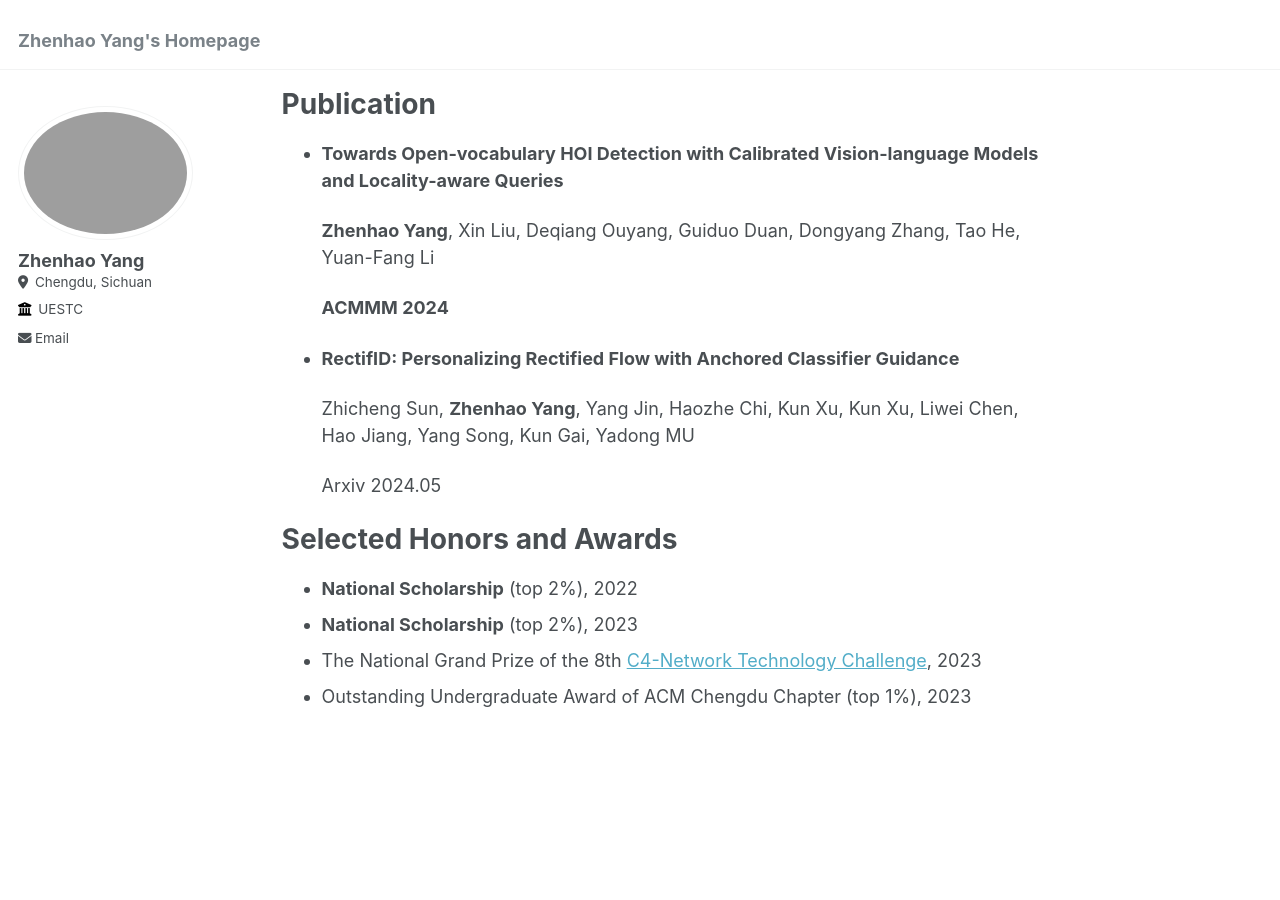
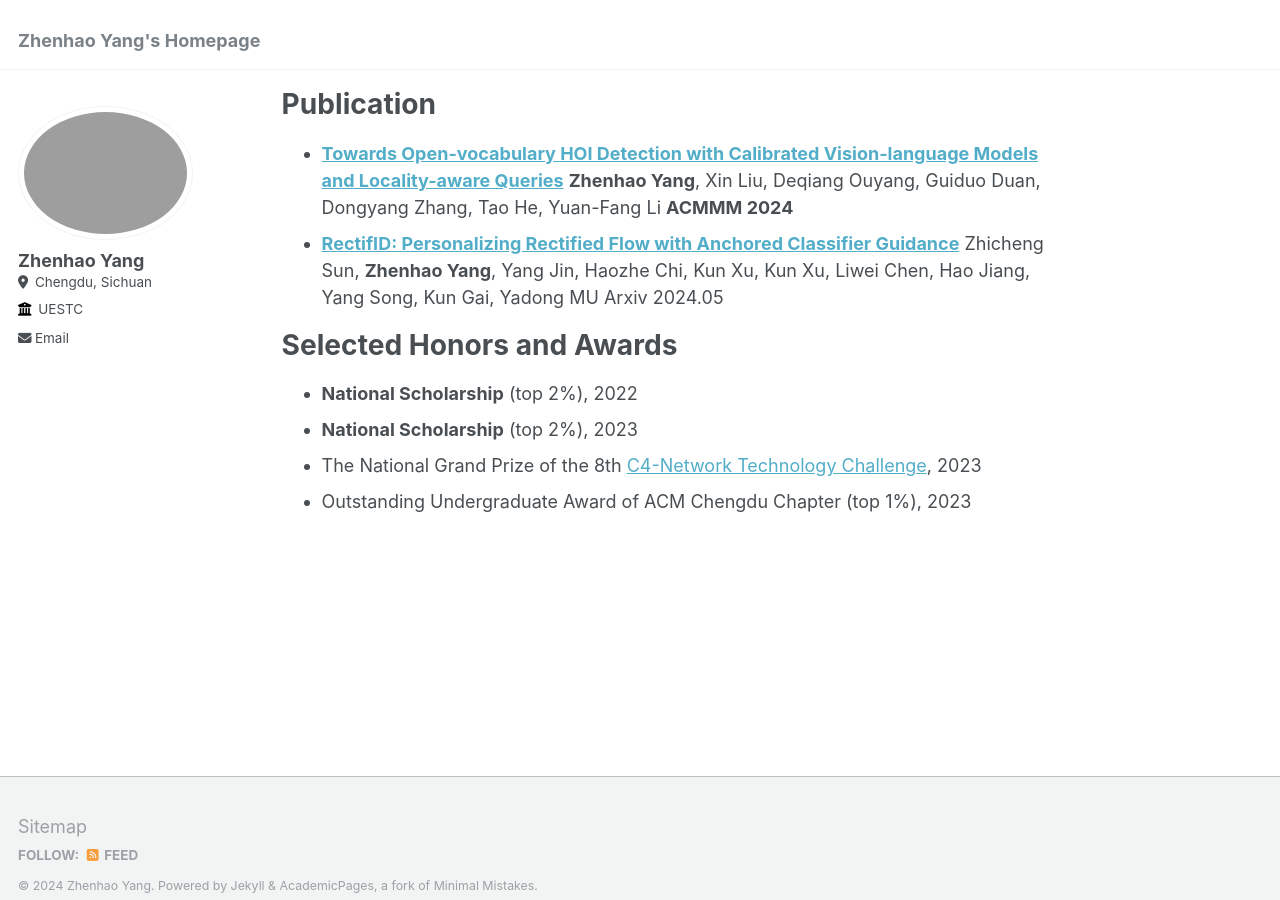
Before and after one commit to JeffreyYzh/JeffreyYzh.github.io, a Jekyll site: the page built from _pages/about.md, in a window 1280 px wide and 900 px high, scrolled down 456 px. Built offline with Jekyll 4.4.1, drawn with Linux system fonts in a browser that asks for light colours; part of the change alters nothing that is shown.

```diff
--- a/_pages/about.md
+++ b/_pages/about.md
@@ -18,15 +18,11 @@ Education
 
 Publication
 ======
-* **Towards Open-vocabulary HOI Detection with Calibrated Vision-language Models and Locality-aware Queries**
-
+* [**Towards Open-vocabulary HOI Detection with Calibrated Vision-language Models and Locality-aware Queries**]()
   **Zhenhao Yang**, Xin Liu, Deqiang Ouyang, Guiduo Duan, Dongyang Zhang, Tao He, Yuan-Fang Li
-
   **ACMMM 2024**
-* **RectifID: Personalizing Rectified Flow with Anchored Classifier Guidance**
-
+* [**RectifID: Personalizing Rectified Flow with Anchored Classifier Guidance**](https://arxiv.org/pdf/2405.14677)
   Zhicheng Sun, **Zhenhao Yang**, Yang Jin, Haozhe Chi, Kun Xu, Kun Xu, Liwei Chen, Hao Jiang, Yang Song, Kun Gai, Yadong MU
-
   Arxiv 2024.05
 
 Selected Honors and Awards
```
